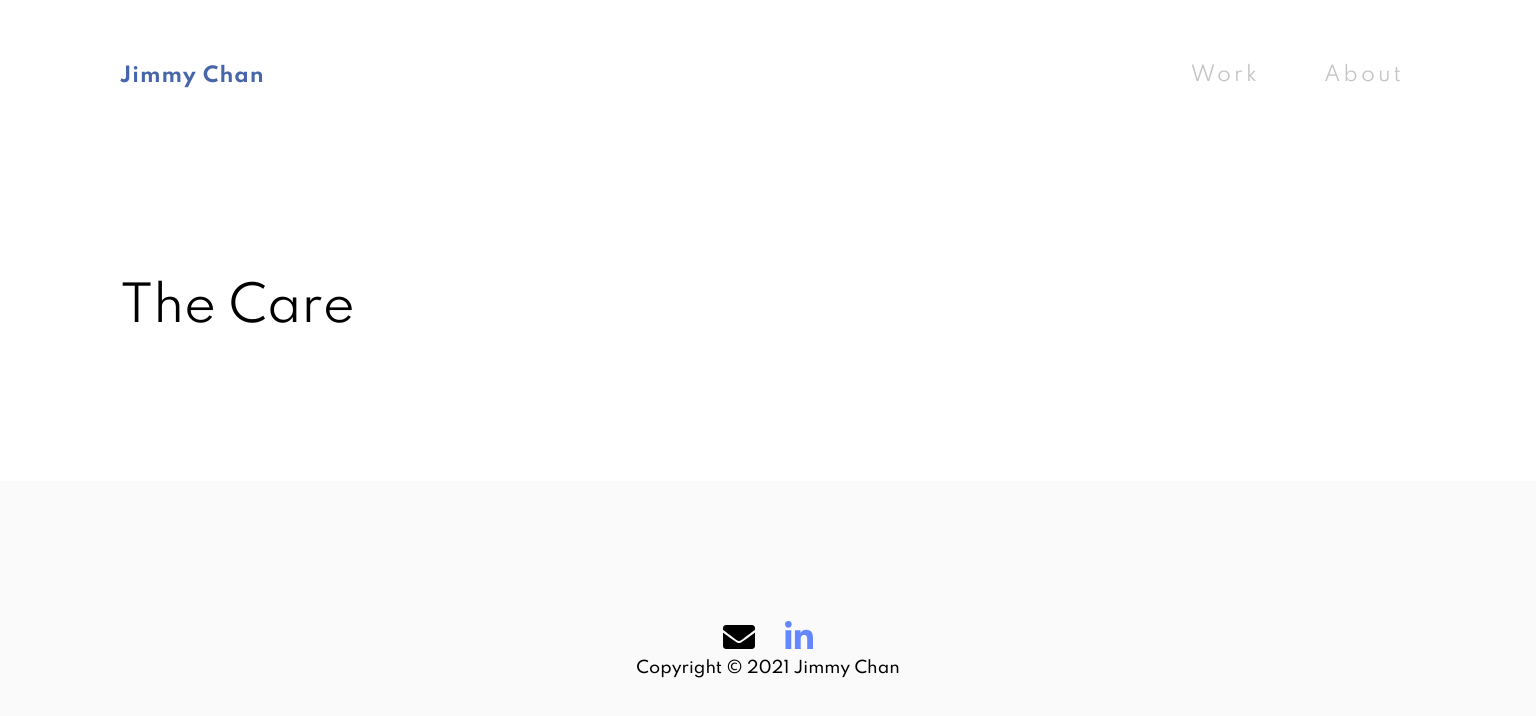
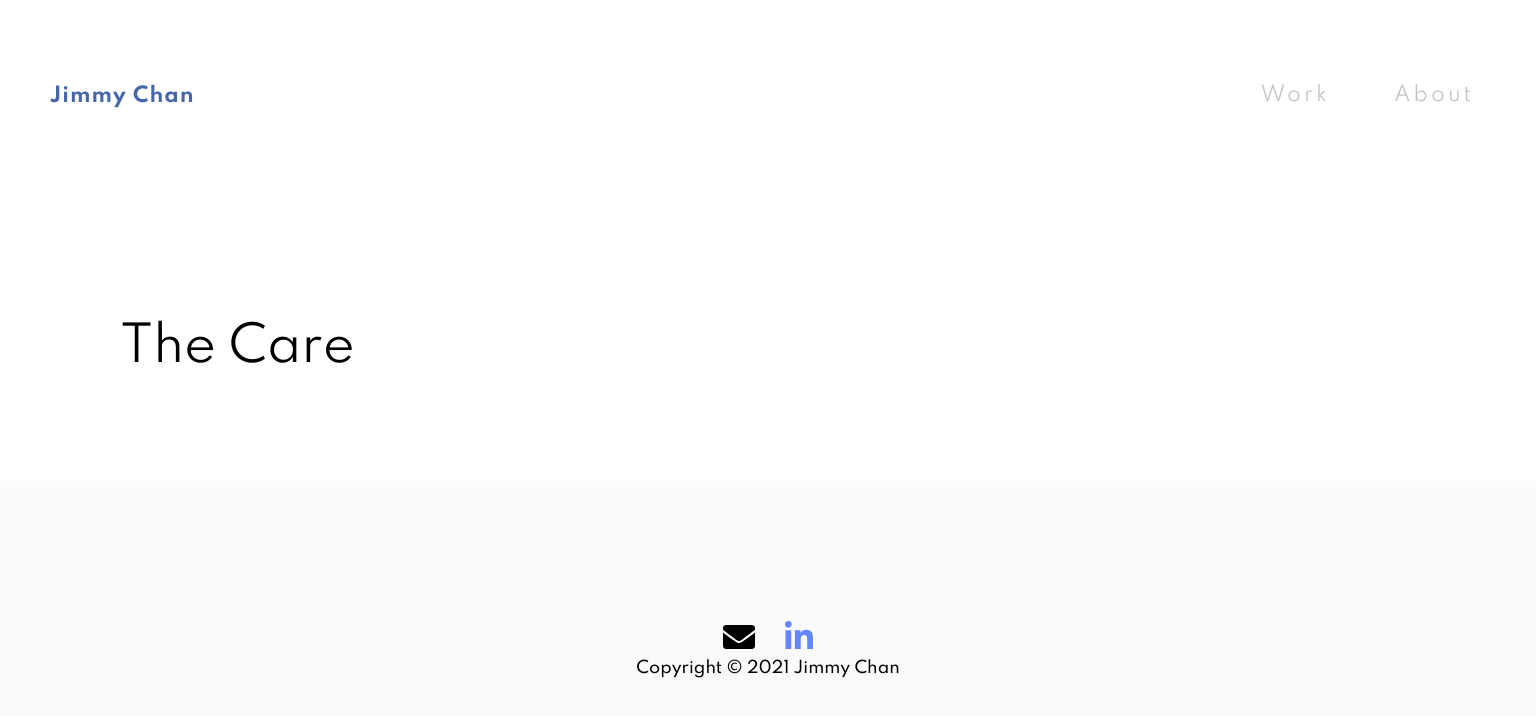
Before and after one commit to jimmyc018/online-profile, a React (Create React App) app: page /ProjectOne in a window 1536 px wide. Shown: the top 716 px of the page. Built offline with nearby package versions, Linux system fonts and the light colour scheme.

Commit message:
Change in navbar width for macbook screen size

```diff
--- a/src/components/Navbar/Navbar.scss
+++ b/src/components/Navbar/Navbar.scss
@@ -56,7 +56,7 @@
   }
 
   @media screen and (min-width: 1440px) {
-    padding: 50px $page-gap-extra-large;
+    padding: 70px $page-gap-large;
   }
 
   @media screen and (min-width: 1903px) {
```
